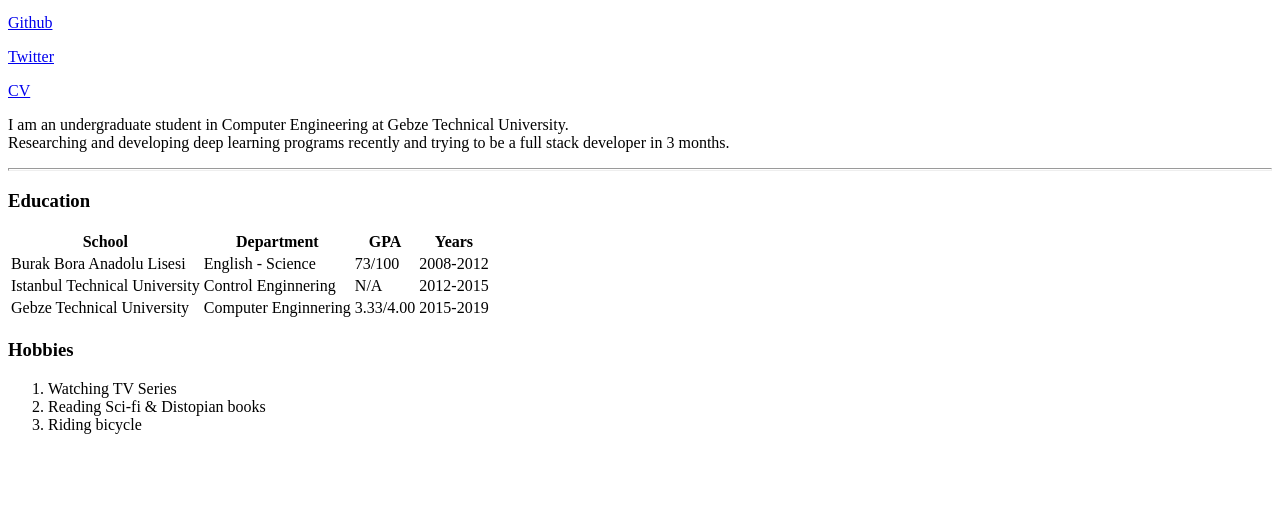
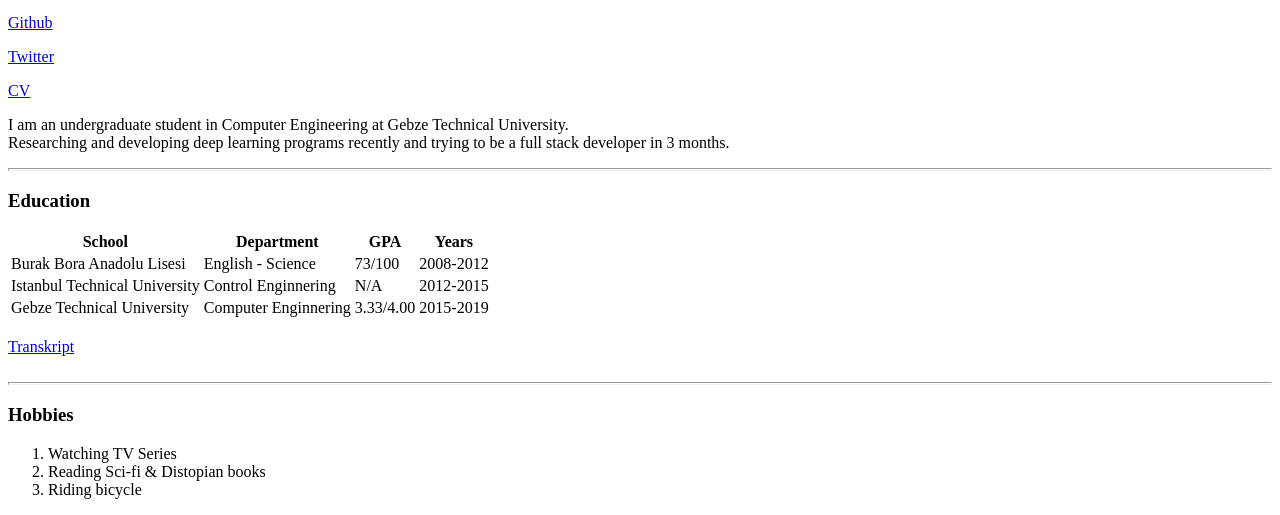
Before and after one commit to bufuak/Personal-Page, a plain HTML site: page index.html in a window 1280 px wide. Shown: the part 312-827 px from the top of the page. Before the commit the page ends 800 px from the top, so only its background shows below. Drawn offline with Linux system fonts and the light colour scheme.

Commit message:
Add files via upload

```diff
--- a/index.html
+++ b/index.html
@@ -55,6 +55,11 @@
       </tr>
     </tbody>
   </table>
+  <br>
+  <a href="transkript.html">Transkript</a>
+  <br>
+  <br>
+  <hr size=3/>
   <h3>Hobbies</h3>
   <ol>
     <li>Watching TV Series</li>
```
